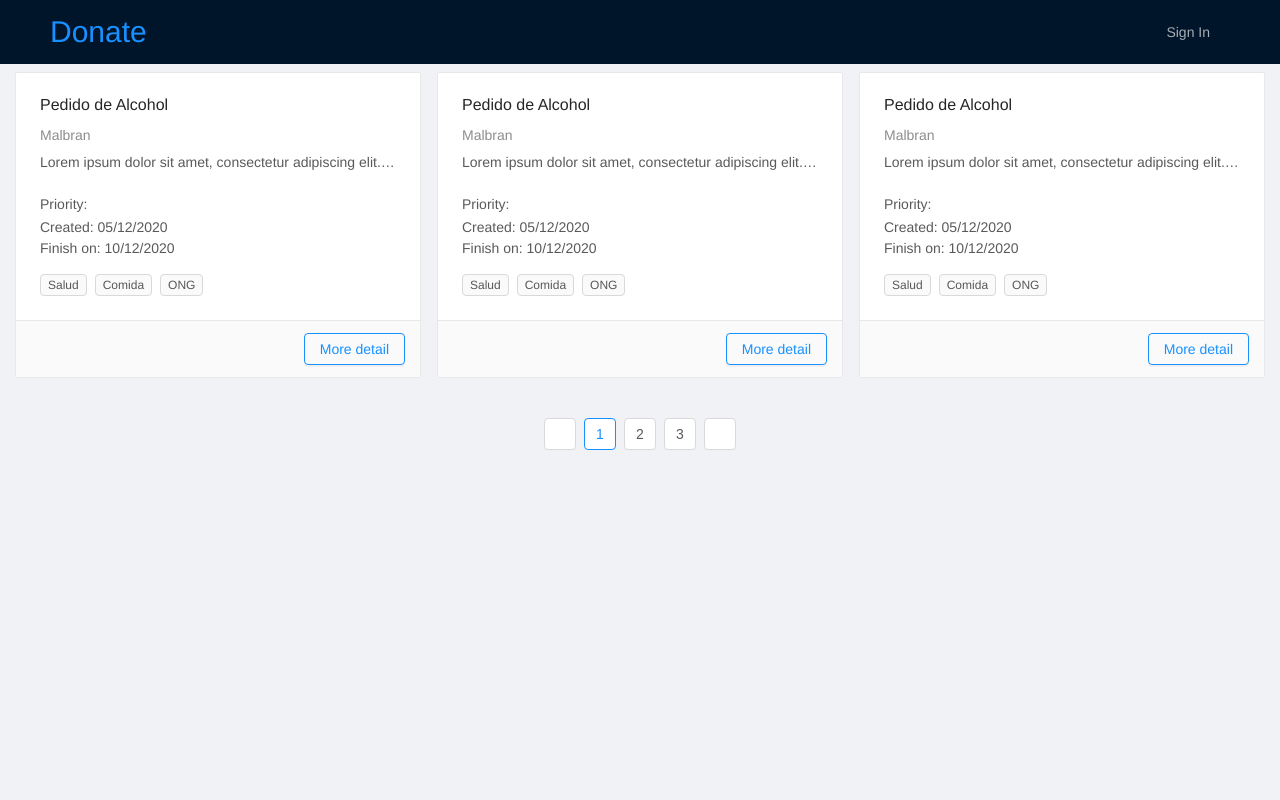
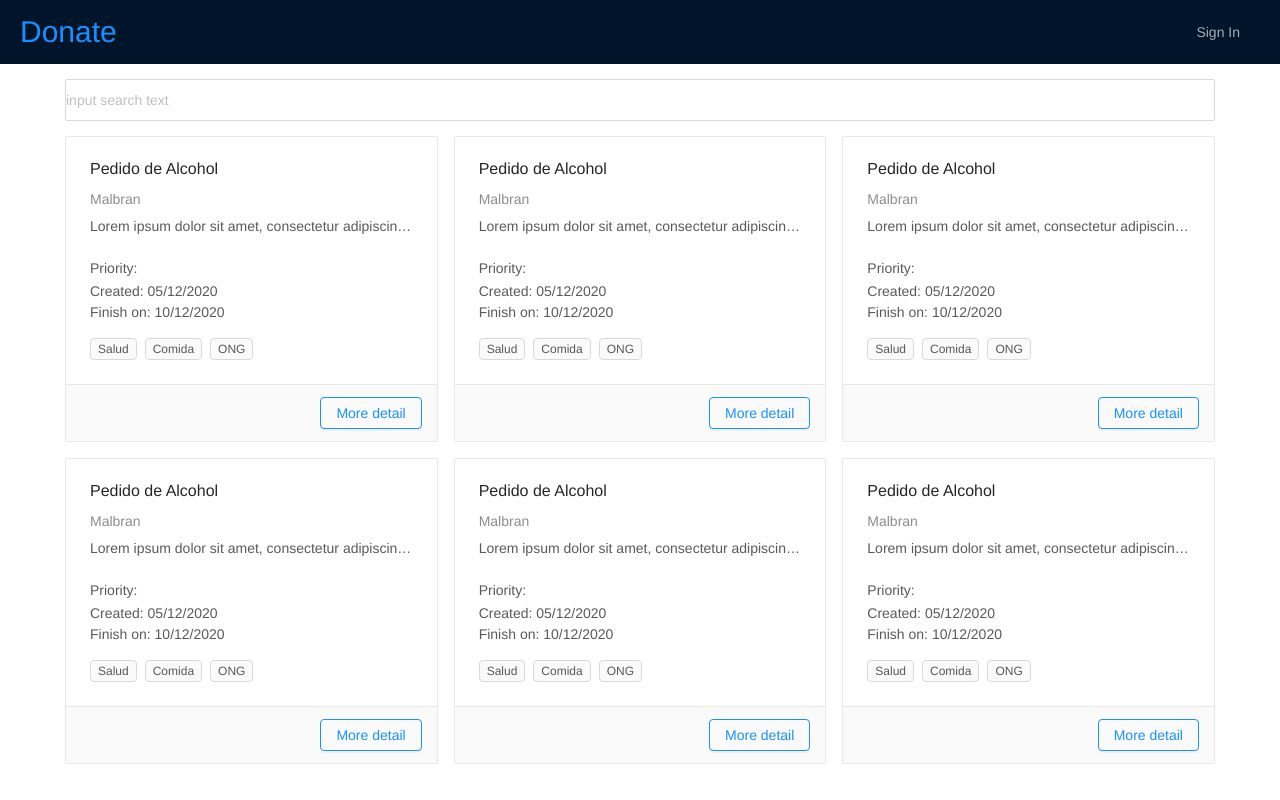
Before and after one commit to facundo-lewis/donate-proto, a Vue app: page /admin in a window 1280 px wide. Built offline with nearby package versions, Linux system fonts and the light colour scheme.

Commit message:
Added donation page

```diff
--- a/src/components/DonationRequestsList.vue
+++ b/src/components/DonationRequestsList.vue
@@ -50,7 +50,7 @@ export default {
                 onChange: page => {
                     console.log(page);
                 },
-                pageSize: 3
+                pageSize: 6
             }
         };
     },
--- a/src/layouts/DonatorView.vue
+++ b/src/layouts/DonatorView.vue
@@ -1,6 +1,7 @@
 <template>
     <a-layout id="main-layout">
         <a-layout-header
+            class="header"
             :style="{ position: 'fixed', zIndex: 1, width: '100%' }"
         >
            <div class="logo">
@@ -17,6 +18,7 @@
         </a-layout-header>
         <a-layout-content class="list">
                 <router-view></router-view>
+
         </a-layout-content>
     </a-layout>
 </template>
@@ -26,18 +28,26 @@ export default {
     name: 'Dash',
 }
 </script>
-
-<style>
-    #main-layout .list {
+<style lang="less">
+    #main-layout {
+        .list {
             overflow-y: auto;
             overflow-x: hidden;
+            padding: 0 50px;
+            margin-top: 64px;
+            background: #fff;
         }
-    #main-layout .logo {
-        width: 120px;
+
+        .header {
+            padding: 0 20px;
+            .logo {
+                width: auto;
                 height: 31px;
                 margin: 0px 24px 16px 0;
                 float: left;
                 color: white;
                 font-size: 30px;
             }
+        }
+    }
 </style>
--- a/src/main.js
+++ b/src/main.js
@@ -17,7 +17,9 @@ import {
   Menu,
   Modal,
   Table,
-  Divider
+  Divider,
+  Popover,
+  Popconfirm
 } from 'ant-design-vue';
 
 Vue.component(Button.name, Button);
@@ -48,6 +50,8 @@ Vue.component(Menu.SubMenu.name, Menu.SubMenu);
 Vue.component(Modal.name, Modal);
 Vue.component(Table.name, Table);
 Vue.component(Divider.name, Divider);
+Vue.component(Popover.name, Popover);
+Vue.component(Popconfirm.name, Popconfirm);
 
 Vue.config.productionTip = false
 
--- a/src/views/Donation.vue
+++ b/src/views/Donation.vue
@@ -1,3 +1,195 @@
 <template>
-    <div>Donate</div>
+    <div class="donations-container">
+        <a-row>
+            <a-col>
+                <h2>{{ title }}<span class="subtitle"> - {{ organization }}</span></h2>
+
+            </a-col>
+        </a-row>
+        <a-row>
+            <a-col>
+                <span>Priority:</span>
+                <a-rate
+                    allowHalf
+                    :defaultValue="priority"
+                    disabled
+                >
+                    <a-icon slot="character" type="heart" theme="filled" class="rate-icon" />
+                </a-rate>
+            </a-col>
+        </a-row>
+        <a-row>
+          <a-col>
+              <p>{{ observation }}</p>
+          </a-col>
+        </a-row>
+        <a-row>
+          <a-col>
+              <h4>Items requested:</h4>
+          </a-col>
+        </a-row>
+        <a-row>
+          <a-col>
+                <a-table :columns="columns" :data-source="items" bordered>
+                    <template
+                        v-for="col in ['quantity']"
+                        :slot="col"
+                        slot-scope="text, record, index"
+                    >
+                        <div :key="col" :aria-colindex="index">
+                            <a-input
+                                v-if="record.editable"
+                                style="margin: -5px 0"
+                                :value="text"
+                                @change="e => handleChange(e.target.value, record.key, col)"
+                            />
+                            <template v-else>
+                                {{ text }}
+                            </template>
+                        </div>
+                    </template>
+                    <template slot="operation" slot-scope="text, record, index">
+                        <div class="editable-row-operations" :aria-colindex="index">
+                            <span v-if="record.editable">
+                                <a @click="() => save(record.key)">Save</a>
+                                <a-divider type="vertical"></a-divider>
+                                <a-popconfirm title="Sure to cancel?" @confirm="() => cancel(record.key)">
+                                    <a>Cancel</a>
+                                </a-popconfirm>
+                            </span>
+                            <span v-else>
+                                <a :disabled="editingKey !== ''" @click="() => edit(record.key)">Donate item</a>
+                            </span>
+                        </div>
+                    </template>
+                    <template slot="footer" slot-scope="currentPageData">
+                        <div :_="currentPageData" :style="{ textAlign: 'right' }">
+                            <a-button type="primary">Donate!</a-button>
+                        </div>
+                    </template>
+                </a-table>
+          </a-col>
+        </a-row>
+    </div>
 </template>
+
+<script>
+const columns = [
+    {
+    title: 'Item',
+    dataIndex: 'name',
+    width: '25%',
+    scopedSlots: { customRender: 'name' },
+  },
+  {
+    title: 'Quantity requested',
+    dataIndex: 'requested',
+    width: '10%',
+    scopedSlots: { customRender: 'requested' },
+  },
+  {
+    title: 'Description',
+    dataIndex: 'description',
+    width: '40%',
+    ellipsis: true,
+    scopedSlots: { customRender: 'description' },
+  },
+  {
+    title: 'Quantity to donate',
+    dataIndex: 'quantity',
+    width: '10%',
+    scopedSlots: { customRender: 'quantity' },
+  },
+  {
+    title: 'operation',
+    dataIndex: 'operation',
+    scopedSlots: { customRender: 'operation' },
+  },
+];
+
+export default {
+    name: 'Donation',
+    data() {
+        return {
+            title: '',
+            organization: '',
+            observation: '',
+            priority: 0,
+            items: [],
+            columns,
+            editingKey: '',
+        }
+    },
+    methods: {
+        handleChange(value, key, column) {
+            const newData = [...this.items];
+            const target = newData.filter(item => key === item.key)[0];
+            if (target) {
+                target[column] = value;
+                this.items = newData;
+            }
+        },
+        edit(key) {
+            const newData = [...this.items];
+            const target = newData.filter(item => key === item.key)[0];
+            this.editingKey = key;
+            if (target) {
+                target.editable = true;
+                this.items = newData;
+            }
+        },
+        save(key) {
+            const newData = [...this.items];
+            const newCacheData = [...this.cacheData];
+            const target = newData.filter(item => key === item.key)[0];
+            const targetCache = newCacheData.filter(item => key === item.key)[0];
+            if (target && targetCache) {
+                delete target.editable;
+                this.items = newData;
+                Object.assign(targetCache, target);
+                this.cacheData = newCacheData;
+            }
+            this.editingKey = '';
+        },
+        cancel(key) {
+            const newData = [...this.items];
+            const target = newData.filter(item => key === item.key)[0];
+            this.editingKey = '';
+            if (target) {
+                Object.assign(target, this.cacheData.filter(item => key === item.key)[0]);
+                delete target.editable;
+                this.items = newData;
+            }
+        },
+    },
+    mounted() {
+        this.loading = true;
+        setTimeout(() => {
+            this.title = 'Pedido de Alcohol';
+            this.organization = 'Malbran';
+            this.priority = 3.5;
+
+            for (let i = 0; i < 100; i++) {
+                this.items.push({
+                    key: i.toString(),
+                    name: `Edrward ${i}`,
+                    requested: "32 Liters",
+                    description: `In tellus dolor, tempus in mi eu, congue porta lorem. Fusce vel laoreet libero, quis iaculis dolor.`,
+                    quantity: 0
+                });
+            }
+            this.cacheData = this.items.map(item => ({ ...item }));
+            this.loading = false;
+        }, 2000);
+    }
+}
+</script>
+<style lang="less">
+    .donations-container {
+        padding-top: 30px;
+        .subtitle {
+            color: #a9a9a9;
+            font-size: 14px;
+        }
+    }
+</style>
--- a/src/views/DonationRequests.vue
+++ b/src/views/DonationRequests.vue
@@ -64,6 +64,8 @@
         </template>
         <span slot="action" slot-scope="text, record">
             <router-link :to="'/admin/donation/' + record.key">View</router-link>
+            <a-divider type="vertical" />
+            <a>Details</a>
             <a-divider type="vertical" />
             <a>Delete</a>
         </span>
--- a/src/views/Organizations.vue
+++ b/src/views/Organizations.vue
@@ -1,6 +1,5 @@
 <template>
   <div>
-
     <div class="table-operations">
         <h2 class="section-title">Organizations</h2>
         <div class="create-button">
@@ -64,6 +63,8 @@
         </template>
         <span slot="action" slot-scope="text, record">
             <router-link :to="'/admin/organization/' + record.key">Edit</router-link>
+            <a-divider type="vertical" />
+            <a>Details</a>
             <a-divider type="vertical" />
             <a>Delete</a>
         </span>
--- a/src/views/Users.vue
+++ b/src/views/Users.vue
@@ -63,7 +63,7 @@
             <template v-else>{{ text }}</template>
         </template>
         <span slot="action" slot-scope="text, record">
-            <router-link :to="'/admin/user/' + record.key">View</router-link>
+            <router-link :to="'/admin/user/' + record.key">Details</router-link>
             <a-divider type="vertical" />
             <a>Delete</a>
         </span>
```
Lines whose indentation alone changed are shown as unchanged.
